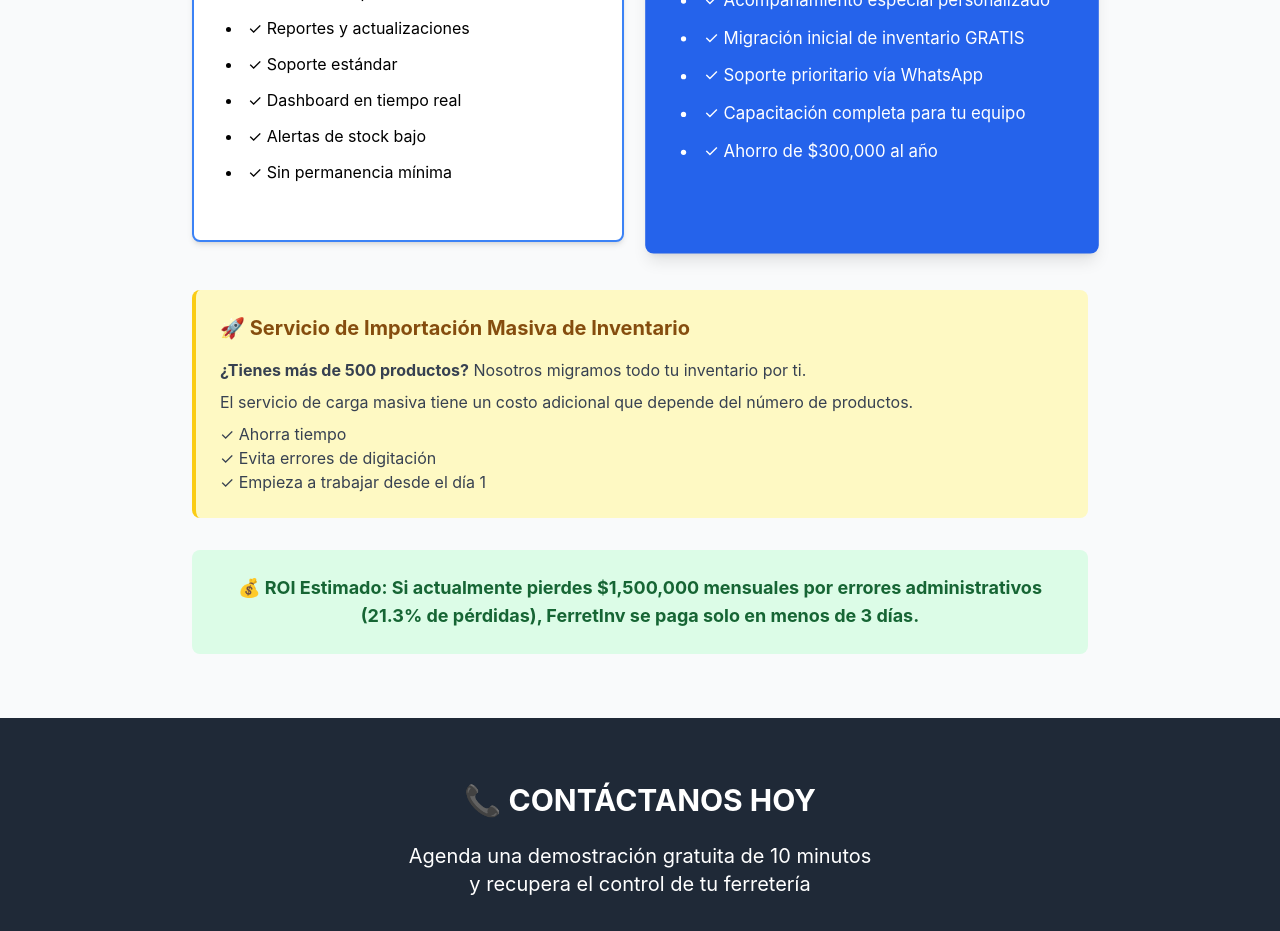
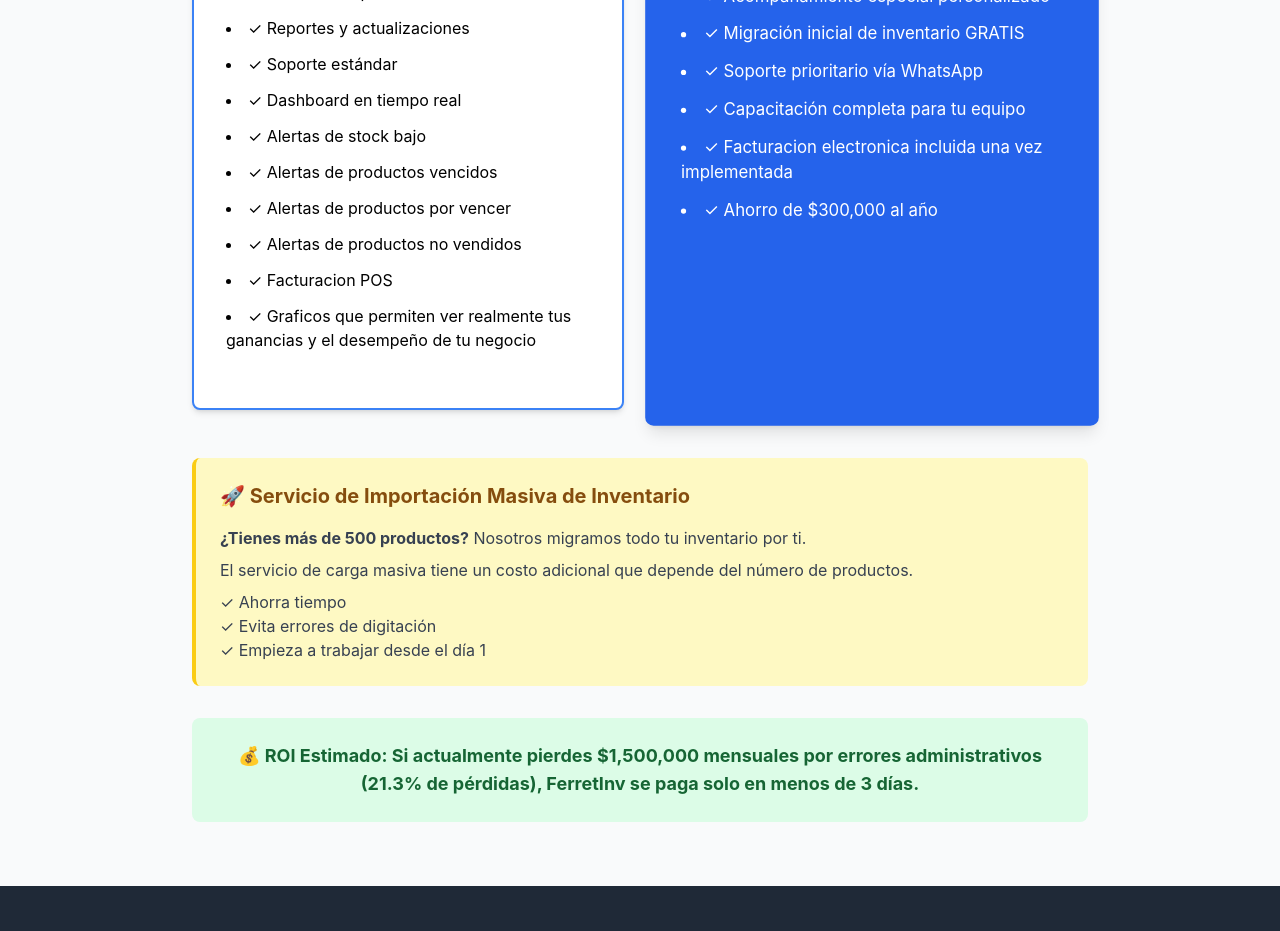
Before and after one commit to dobleh16/ferreInvSP, a React (Create React App) app: page / in a window 1280 px wide. Shown: the part 4780-5711 px from the top of the page. Built offline with nearby package versions, Linux system fonts and the light colour scheme.

Commit message:
Update Pricing component

```diff
--- a/src/components/Pricing.js
+++ b/src/components/Pricing.js
@@ -18,7 +18,11 @@
               <li>✓ Soporte estándar</li>
               <li>✓ Dashboard en tiempo real</li>
               <li>✓ Alertas de stock bajo</li>
-              <li>✓ Sin permanencia mínima</li>
+              <li>✓ Alertas de productos vencidos</li>
+              <li>✓ Alertas de productos por vencer</li>
+              <li>✓ Alertas de productos no vendidos</li>
+              <li>✓ Facturacion POS</li>
+              <li>✓ Graficos que permiten ver realmente tus ganancias y el desempeño de tu negocio</li>
             </ul>
           </div>
           <div className="bg-blue-600 text-white p-6 sm:p-8 rounded-lg shadow-lg transform md:scale-105 border-2 border-blue-600">
@@ -31,6 +35,7 @@
               <li>✓ Migración inicial de inventario GRATIS</li>
               <li>✓ Soporte prioritario vía WhatsApp</li>
               <li>✓ Capacitación completa para tu equipo</li>
+              <li>✓ Facturacion electronica incluida una vez implementada</li>
               <li>✓ Ahorro de $300,000 al año</li>
             </ul>
           </div>
```
